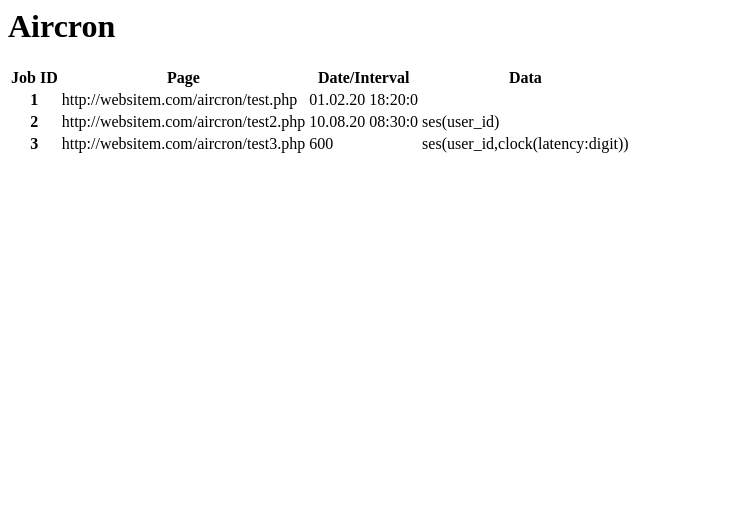
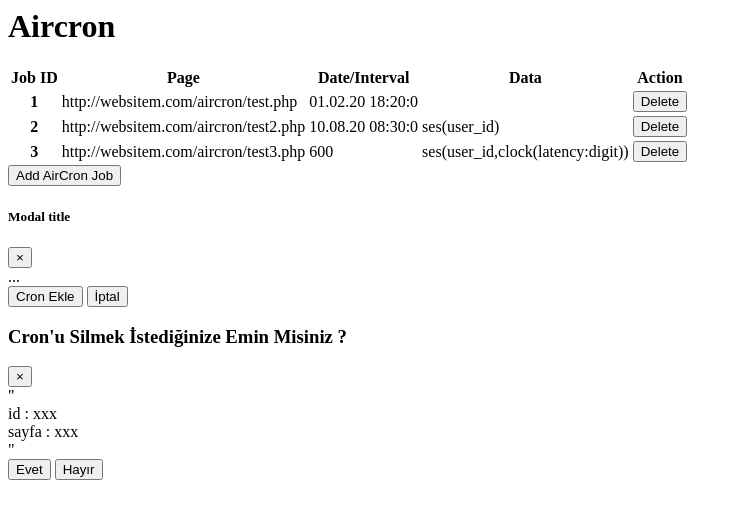
Before and after one commit to sitkiyidirim/portal-160201043, a PHP site: template views/frontend/default/_index.php in a window 1280 px wide. Shown: the top 519 px of the page, without its empty margins (0-742 px from the left). Run offline with PHP 8.4, Linux system fonts and the light colour scheme; the template is opened without the code that fills it, so the values that code supplies are empty; some libraries are stand-ins or nearby versions.

Commit message:
New year new scripts !

```diff
--- a/assets/panel.js
+++ /dev/null
@@ -1 +0,0 @@
-alert("Test Implementation");
--- a/views/frontend/default/_index.php
+++ b/views/frontend/default/_index.php
@@ -4,7 +4,7 @@ use kouosl\theme\widgets\Portlet;
 use kouosl\AirCron\messages\AirCron;
 
 
-$this->title = '&nbsp;AirCron';
+$this->title = 'AirCron';
 $data['title'] = Html::encode($this->title);
 $this->params['breadcrumbs'][] = $this->title;
 
--- a/views/frontend/default/index.php
+++ b/views/frontend/default/index.php
@@ -16,13 +16,14 @@ CustomAsset::register($this);
 
 <div class="grid-container">
 
-<table class="table table-bordered table-dark">
+<table id="JobTable" class="table table-bordered table-dark">
   <thead>
     <tr>
       <th scope="col">Job ID</th>
       <th scope="col">Page</th>
       <th scope="col">Date/Interval</th>
       <th scope="col">Data</th>
+      <th scope="col">Action</th>
     </tr>
   </thead>
   <tbody>
@@ -31,22 +32,79 @@ CustomAsset::register($this);
       <td>http://websitem.com/aircron/test.php</td>
       <td>01.02.20 18:20:0</td>
       <td></td>
+      <td><center><Button class="btn btn-danger"> Delete </button></center></td>
     </tr>
     <tr>
       <th scope="row">2</th>
       <td>http://websitem.com/aircron/test2.php</td>
       <td>10.08.20 08:30:0</td>
       <td>ses(user_id)</td>
+      <td><center><Button class="btn btn-danger"> Delete </button></center></td>
     </tr>
     <tr>
       <th scope="row">3</th>
       <td>http://websitem.com/aircron/test3.php</td>
       <td>600</td>
       <td>ses(user_id,clock(latency:digit))</td>
+      <td><center><Button class="btn btn-danger"> Delete </button></center></td>
     </tr>
   </tbody>
 </table>
 
+
+<td><button type="button" class="btn btn-primary" data-toggle="modal" data-target="#AddCronModal"> Add AirCron Job </button></td>
 </div>
 
 </div>
+
+
+
+
+
+<div class="modal fade" id="AddCronModal" tabindex="-1" role="dialog" aria-labelledby="exampleModalLongTitle" aria-hidden="true">
+    <div class="modal-dialog" role="document">
+      <div class="modal-content">
+        <div class="modal-header">
+          <h5 class="modal-title" id="exampleModalLongTitle">Modal title</h5>
+          <button type="button" class="close" data-dismiss="modal" aria-label="Close">
+            <span aria-hidden="true">&times;</span>
+          </button>
+        </div>
+        <div class="modal-body">
+          ...
+        </div>
+        <div class="modal-footer">
+
+          <button type="button" class="btn btn-primary" data-dismiss="modal" >Cron Ekle</button>
+          <button type="button" class="btn btn-secondary" data-dismiss="modal">İptal</button>
+        </div>
+      </div>
+    </div>
+</div>
+
+
+
+<div class="modal fade" id="DeleteCronModal" tabindex="-1" role="dialog"  aria-hidden="true">
+    <div class="modal-dialog" role="document">
+      <div class="modal-content">
+        <div class="modal-header">
+          <h3 class="modal-title">Cron'u Silmek İstediğinize Emin Misiniz ?</h3>
+          <button type="button" class="close" data-dismiss="modal" aria-label="Close">
+            <span aria-hidden="true">&times;</span>
+          </button>
+        </div>
+
+        <div class="modal-body">
+          "<br>
+          id : xxx<br>
+          sayfa : xxx<br>
+          "
+        </div>
+
+        <div class="modal-footer">
+          <button type="button" class="btn btn-danger" data-dismiss="modal">Evet</button>
+          <button type="button" class="btn btn-secondary" data-dismiss="modal">Hayır</button>
+        </div>
+      </div>
+    </div>
+</div>
```
Also changed, not shown: assets/d.js (added, +20 -0 lines), assets/html/modal.html (added, +21 -0 lines), assets/javascript/panel.js (+96 -1 lines), bundles/CustomAsset.php (+11 -0 lines).
